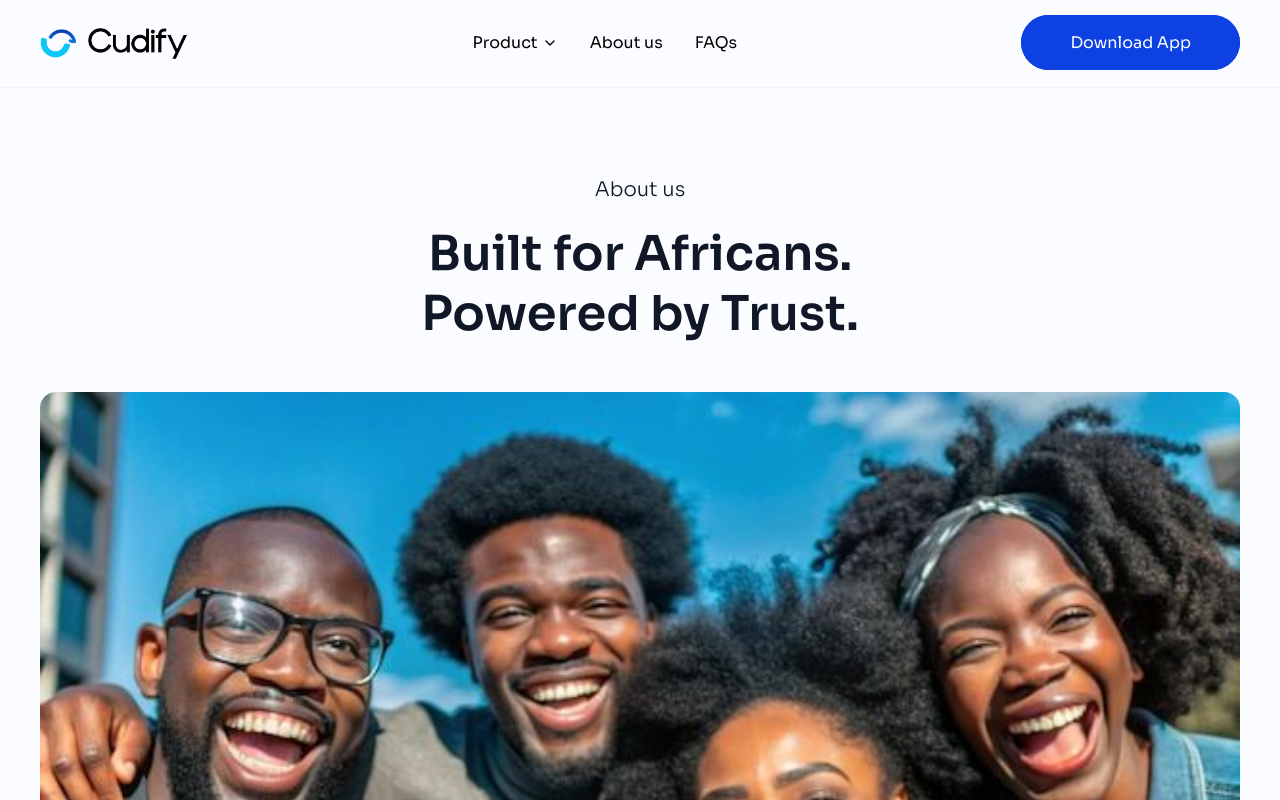
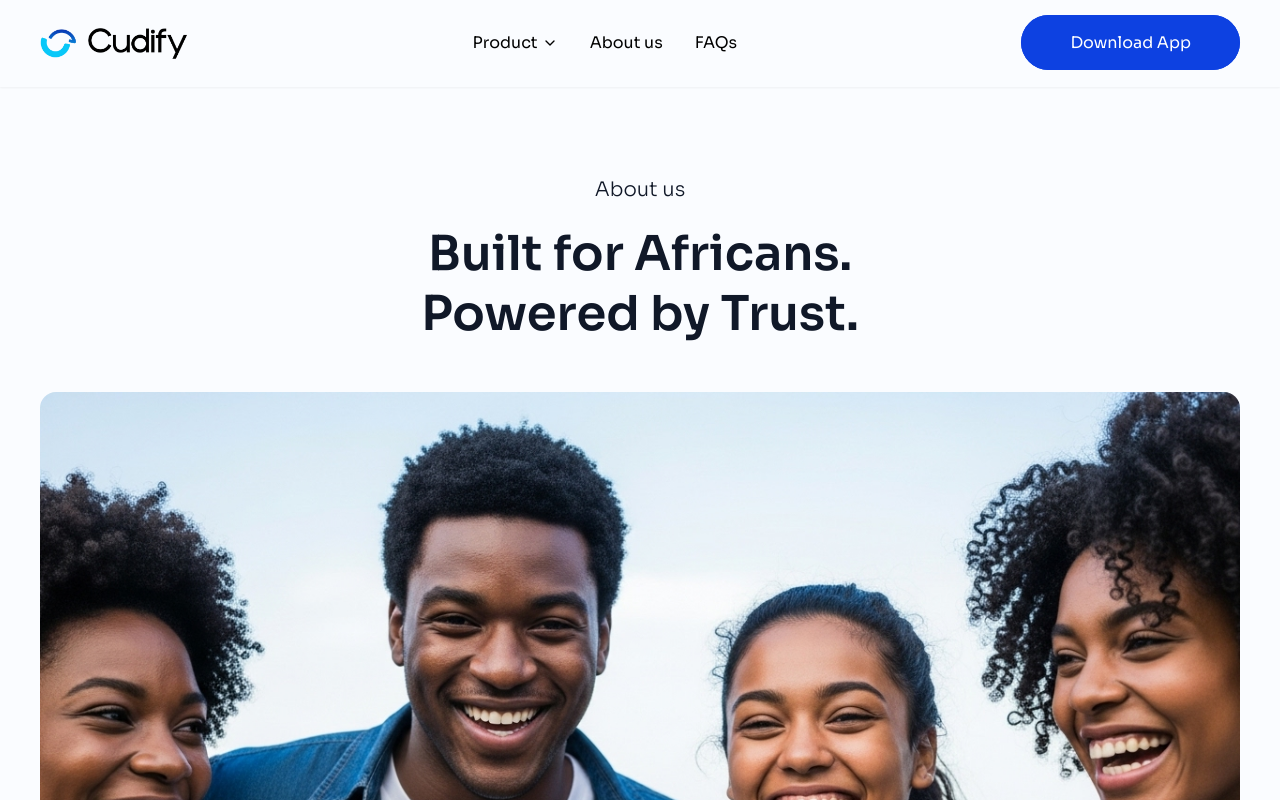
Before and after one commit to Joesef127/cudify, a React (Vite) app: page /about in a window 1280 px wide. Shown: the top 800 px of the page. Built offline with nearby package versions, Linux system fonts and the light colour scheme.

Commit message:
chore: changed hero image

```diff
--- a/src/components/AboutHero.tsx
+++ b/src/components/AboutHero.tsx
@@ -1,4 +1,4 @@
-import group_of_people from "../assets/images/group_of_people.jpg";
+import black_youths from "../assets/images/black_youths.jpg";
 
 const AboutHero = () => {
   return (
@@ -24,7 +24,7 @@ const AboutHero = () => {
         <div
           className="w-full h-[320px] sm:h-[480px] md:min-h-[720px] py-12 sm:py-16 md:py-20 px-6 sm:px-10 md:px-16 relative flex flex-col items-start justify-center text-white gap-6 sm:gap-8 rounded-2xl overflow-hidden"
           style={{
-            backgroundImage: `url(${group_of_people})`,
+            backgroundImage: `url(${black_youths})`,
             backgroundSize: "cover",
             backgroundPosition: "center",
             backgroundRepeat: "no-repeat",
```
Also changed, not shown: src/assets/images/black_youths.jpg (added).
